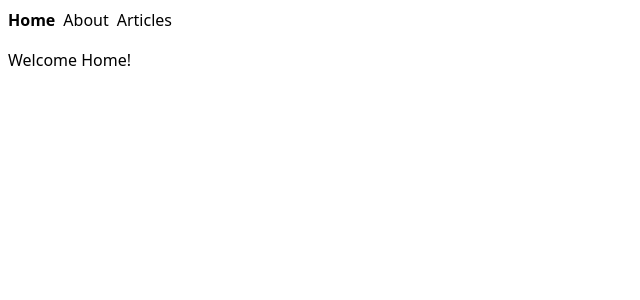
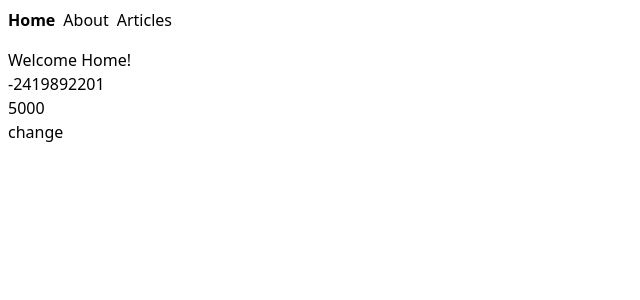
Before and after one commit to dominikdosoudil/workshop-react, a React (Vite) app: page / in a window 1280 px wide. Shown: the top 300 px of the page, without its empty margins (0-640 px from the left). Built offline with nearby package versions, Linux system fonts and the light colour scheme.

Commit message:
add timer

```diff
--- a/src/main.tsx
+++ b/src/main.tsx
@@ -11,6 +11,7 @@ import {
   RootRoute,
 } from "@tanstack/react-router";
 import { TanStackRouterDevtools } from "@tanstack/router-devtools";
+import Home from "./pages/Home.tsx";
 
 const rootRoute = new RootRoute({
   component: () => (
@@ -35,13 +36,7 @@ const rootRoute = new RootRoute({
 const indexRoute = new Route({
   getParentRoute: () => rootRoute,
   path: "/",
-  component: function Index() {
-    return (
-      <div className="p-2">
-        <h3>Welcome Home!</h3>
-      </div>
-    );
-  },
+  component: Home,
 });
 
 const aboutRoute = new Route({
--- /dev/null
+++ b/src/pages/Home.tsx
@@ -0,0 +1,38 @@
+import * as React from "react";
+import { useEffect, useState } from "react";
+
+interface TimerProps {
+  from: number;
+}
+
+const Timer = ({ from }: TimerProps) => {
+  const [now, setNow] = useState(Date.now());
+
+  useEffect(() => {
+    const intervalId = setInterval(() => {
+      setNow(Date.now());
+    }, 1000);
+
+    return () => {
+      clearInterval(intervalId);
+    };
+  }, [from]);
+
+  return <div>{now - from}</div>;
+};
+interface HomeProps {}
+
+const Home = ({}: HomeProps) => {
+  const [a, setA] = useState(Date.now());
+
+  return (
+    <div className="p-2">
+      <h3>Welcome Home!</h3>
+      <Timer from={1704463927217} />
+      <Timer from={a} />
+      <button onClick={() => setA(Date.now())}>change</button>
+    </div>
+  );
+};
+
+export default Home;
```
